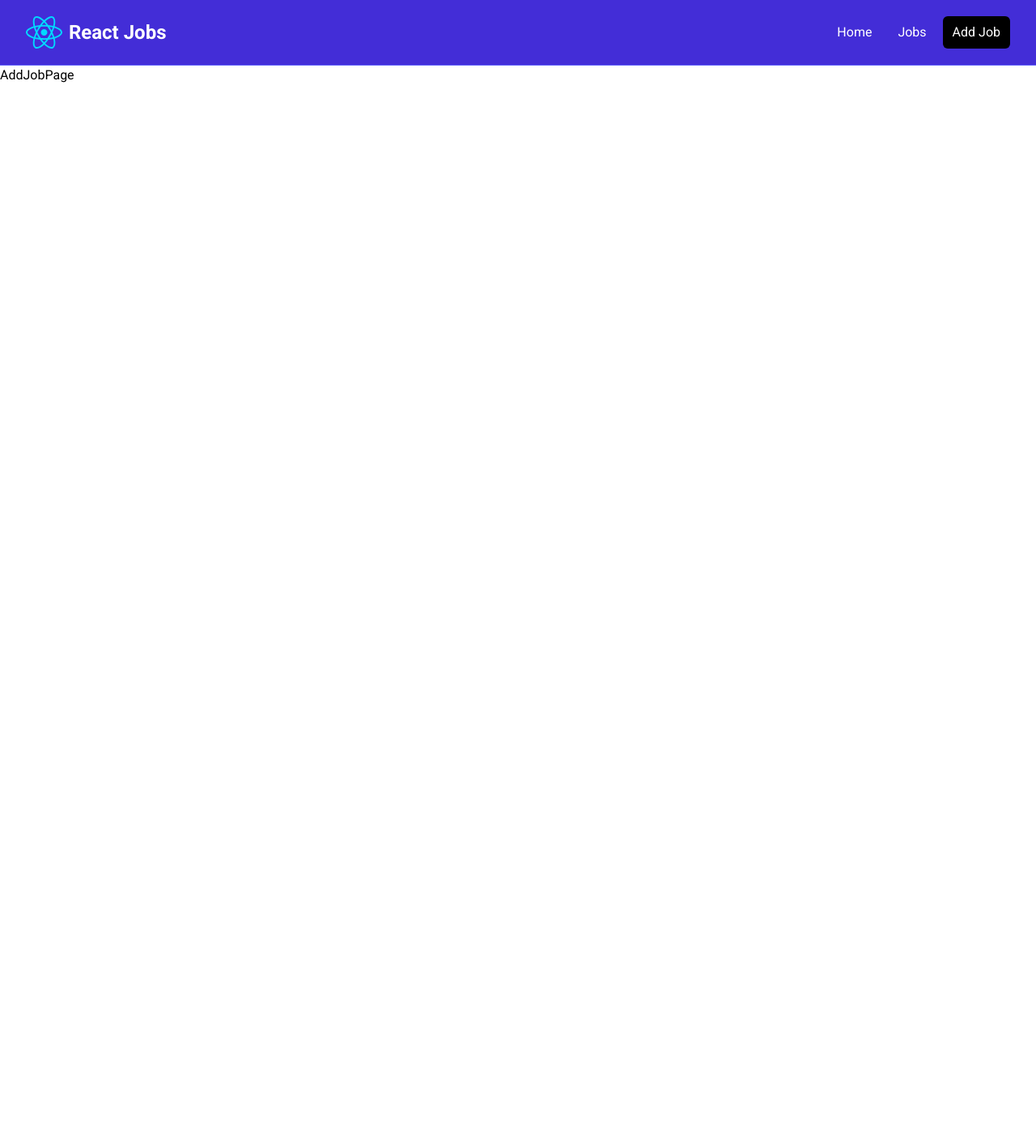
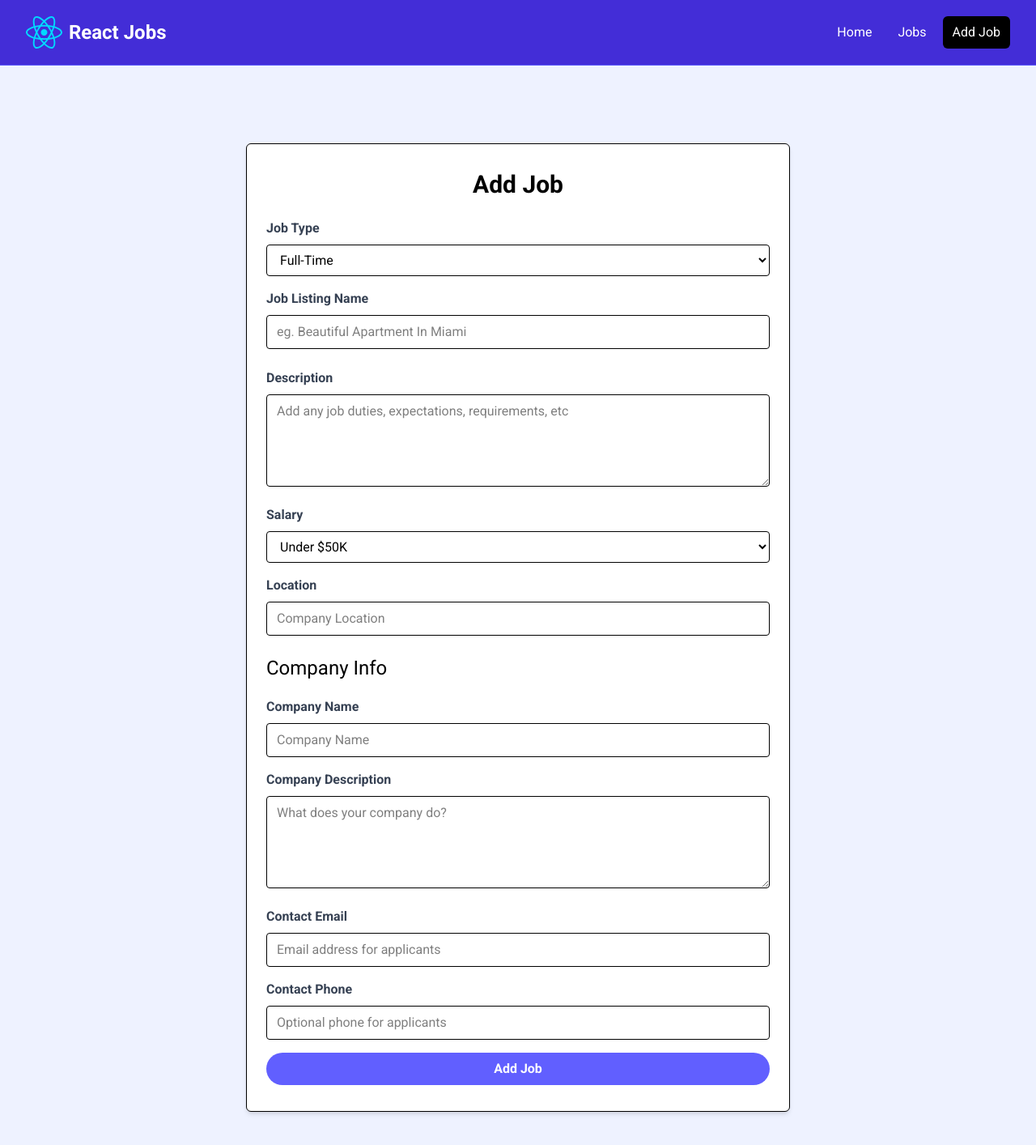
Before and after one commit to AmzalFoumi/REACT-CRASH-MyApp, a React (Vite) app: page /add-job in a window 1280 px wide. Shown: the top 1414 px of the page at 81% size. Before the commit the page ends 800 px from the top, so only its background shows below. Built offline with nearby package versions, Linux system fonts and the light colour scheme.

Commit message:
Add-job feauture implemented

```diff
--- a/src/App.jsx
+++ b/src/App.jsx
@@ -12,6 +12,18 @@ import AddJobPage from "./pages/AddJobPage";
 import NotFoundPage from "./pages/NotFoundPage";
 import JobPageSingular, { jobLoader } from "./pages/JobPageSingular";
 
+const App = () => {
+  const addJob = async (newJob) => {
+    const res = await fetch("/api/jobs", {
+      method: "POST",
+      headers: {
+        "Content-Type": "application/json",
+      },
+      body: JSON.stringify(newJob),
+    });
+    return;
+  };
+
   const router = createBrowserRouter(
     createRoutesFromElements(
       <Route path="/" element={<MainLayout />}>
@@ -22,13 +34,12 @@ const router = createBrowserRouter(
           element={<JobPageSingular />}
           loader={jobLoader}
         />
-      <Route path="/add-job" element={<AddJobPage />} />
+        <Route path="/add-job" element={<AddJobPage addJobSubmit={addJob} />} />
         <Route path="*" element={<NotFoundPage />} />
       </Route>
     )
   );
 
-const App = () => {
   return <RouterProvider router={router} />;
 };
 
--- a/src/components/JobListings.jsx
+++ b/src/components/JobListings.jsx
@@ -26,7 +26,7 @@ const JobListings = ({ isHome = false }) => {
     fetchJobs();
   }, []);
 
-  console.log(jobs);
+  // console.log(jobs);
   return (
     <>
       {/* <!-- Browse Jobs --> */}
--- a/src/jobs.json
+++ b/src/jobs.json
@@ -1,4 +1,5 @@
-{"jobs":[
+{
+  "jobs": [
     {
       "id": "1",
       "title": "Senior React Developer",
@@ -93,8 +94,23 @@
       "company": {
         "name": "Coeus Co",
         "description": "Coeus Co is an event management platform. We are the leaders in this industry",
-        "contactEmail": "contact@ipsumlorem.com",
-        "contactPhone": "555-555-5555"
+        "contactEmail": "contact@coeus.com",
+        "contactPhone": "555-555-5554"
+      }
+    },
+    {
+      "id": "0a86",
+      "title": "Test Job 1",
+      "type": "Remote",
+      "location": "Dehiwa;a",
+      "description": "This is an API test",
+      "salary": "Under $50K",
+      "company": {
+        "name": "Jmiki Kamal",
+        "description": "Supiri place eka",
+        "contactEmail": "alien@foumi.cor",
+        "contactPhone": "555555555"
       }
     }
-  ]}
+  ]
+}
--- a/src/pages/AddJobPage.jsx
+++ b/src/pages/AddJobPage.jsx
@@ -1,7 +1,239 @@
-import React from "react";
+import React, { useState } from "react";
+import { useNavigate } from "react-router-dom";
 
-const AddJobPage = () => {
-  return <div>AddJobPage</div>;
+const AddJobPage = ({ addJobSubmit }) => {
+  const [title, setTitle] = useState("");
+  const [type, setType] = useState("Full-Time");
+  const [location, setLocation] = useState("");
+  const [description, setDescription] = useState("");
+  const [salary, setSalary] = useState("Under $50K");
+  const [companyName, setCompanyName] = useState("");
+  const [companyDescription, setCompanyDescription] = useState("");
+  const [contactEmail, setContactEmail] = useState("");
+  const [contactPhone, setContactPhone] = useState("");
+  const navigate = useNavigate();
+
+  const submitForm = (e) => {
+    e.preventDefault();
+
+    const newJob = {
+      title,
+      type,
+      location,
+      description,
+      salary,
+      company: {
+        name: companyName,
+        description: companyDescription,
+        contactEmail,
+        contactPhone,
+      },
+    };
+
+    //This function is written in app.jsx and passed as a prop to this page component
+    addJobSubmit(newJob);
+
+    return navigate("/jobs");
+  };
+
+  return (
+    <>
+      <section className="bg-indigo-50">
+        <div className="container m-auto max-w-2xl py-24">
+          <div className="bg-white px-6 py-8 mb-4 shadow-md rounded-md border m-4 md:m-0">
+            <form onSubmit={submitForm}>
+              <h2 className="text-3xl text-center font-semibold mb-6">
+                Add Job
+              </h2>
+
+              <div className="mb-4">
+                <label
+                  htmlFor="type"
+                  className="block text-gray-700 font-bold mb-2"
+                >
+                  Job Type
+                </label>
+                <select
+                  id="type"
+                  name="type"
+                  className="border rounded w-full py-2 px-3"
+                  required
+                  value={type}
+                  onChange={(e) => setType(e.target.value)}
+                >
+                  <option value="Full-Time">Full-Time</option>
+                  <option value="Part-Time">Part-Time</option>
+                  <option value="Remote">Remote</option>
+                  <option value="Internship">Internship</option>
+                </select>
+              </div>
+
+              <div className="mb-4">
+                <label className="block text-gray-700 font-bold mb-2">
+                  Job Listing Name
+                </label>
+                <input
+                  type="text"
+                  id="title"
+                  name="title"
+                  className="border rounded w-full py-2 px-3 mb-2"
+                  placeholder="eg. Beautiful Apartment In Miami"
+                  required
+                  value={title}
+                  onChange={(e) => setTitle(e.target.value)}
+                />
+              </div>
+              <div className="mb-4">
+                <label
+                  htmlFor="description"
+                  className="block text-gray-700 font-bold mb-2"
+                >
+                  Description
+                </label>
+                <textarea
+                  id="description"
+                  name="description"
+                  className="border rounded w-full py-2 px-3"
+                  rows="4"
+                  placeholder="Add any job duties, expectations, requirements, etc"
+                  value={description}
+                  onChange={(e) => setDescription(e.target.value)}
+                ></textarea>
+              </div>
+
+              <div className="mb-4">
+                <label
+                  htmlFor="type"
+                  className="block text-gray-700 font-bold mb-2"
+                >
+                  Salary
+                </label>
+                <select
+                  id="salary"
+                  name="salary"
+                  className="border rounded w-full py-2 px-3"
+                  required
+                  value={salary}
+                  onChange={(e) => setSalary(e.target.value)}
+                >
+                  <option value="Under $50K">Under $50K</option>
+                  <option value="$50K - 60K">$50K - $60K</option>
+                  <option value="$60K - 70K">$60K - $70K</option>
+                  <option value="$70K - 80K">$70K - $80K</option>
+                  <option value="$80K - 90K">$80K - $90K</option>
+                  <option value="$90K - 100K">$90K - $100K</option>
+                  <option value="$100K - 125K">$100K - $125K</option>
+                  <option value="$125K - 150K">$125K - $150K</option>
+                  <option value="$150K - 175K">$150K - $175K</option>
+                  <option value="$175K - 200K">$175K - $200K</option>
+                  <option value="Over $200K">Over $200K</option>
+                </select>
+              </div>
+
+              <div className="mb-4">
+                <label className="block text-gray-700 font-bold mb-2">
+                  Location
+                </label>
+                <input
+                  type="text"
+                  id="location"
+                  name="location"
+                  className="border rounded w-full py-2 px-3 mb-2"
+                  placeholder="Company Location"
+                  required
+                  value={location}
+                  onChange={(e) => setLocation(e.target.value)}
+                />
+              </div>
+
+              <h3 className="text-2xl mb-5">Company Info</h3>
+
+              <div className="mb-4">
+                <label
+                  htmlFor="company"
+                  className="block text-gray-700 font-bold mb-2"
+                >
+                  Company Name
+                </label>
+                <input
+                  type="text"
+                  id="company"
+                  name="company"
+                  className="border rounded w-full py-2 px-3"
+                  placeholder="Company Name"
+                  value={companyName}
+                  onChange={(e) => setCompanyName(e.target.value)}
+                />
+              </div>
+
+              <div className="mb-4">
+                <label
+                  htmlFor="company_description"
+                  className="block text-gray-700 font-bold mb-2"
+                >
+                  Company Description
+                </label>
+                <textarea
+                  id="company_description"
+                  name="company_description"
+                  className="border rounded w-full py-2 px-3"
+                  rows="4"
+                  placeholder="What does your company do?"
+                  value={companyDescription}
+                  onChange={(e) => setCompanyDescription(e.target.value)}
+                ></textarea>
+              </div>
+
+              <div className="mb-4">
+                <label
+                  htmlFor="contact_email"
+                  className="block text-gray-700 font-bold mb-2"
+                >
+                  Contact Email
+                </label>
+                <input
+                  type="email"
+                  id="contact_email"
+                  name="contact_email"
+                  className="border rounded w-full py-2 px-3"
+                  placeholder="Email address for applicants"
+                  required
+                  value={contactEmail}
+                  onChange={(e) => setContactEmail(e.target.value)}
+                />
+              </div>
+              <div className="mb-4">
+                <label
+                  htmlFor="contact_phone"
+                  className="block text-gray-700 font-bold mb-2"
+                >
+                  Contact Phone
+                </label>
+                <input
+                  type="tel"
+                  id="contact_phone"
+                  name="contact_phone"
+                  className="border rounded w-full py-2 px-3"
+                  placeholder="Optional phone for applicants"
+                  value={contactPhone}
+                  onChange={(e) => setContactPhone(e.target.value)}
+                />
+              </div>
+
+              <div>
+                <button
+                  className="bg-indigo-500 hover:bg-indigo-600 text-white font-bold py-2 px-4 rounded-full w-full focus:outline-none focus:shadow-outline"
+                  type="submit"
+                >
+                  Add Job
+                </button>
+              </div>
+            </form>
+          </div>
+        </div>
+      </section>
+    </>
+  );
 };
 
 export default AddJobPage;
```
Also changed, not shown: src/pages/JobPageSingular.jsx (+23 -30 lines). Lines whose indentation alone changed are shown as unchanged.
